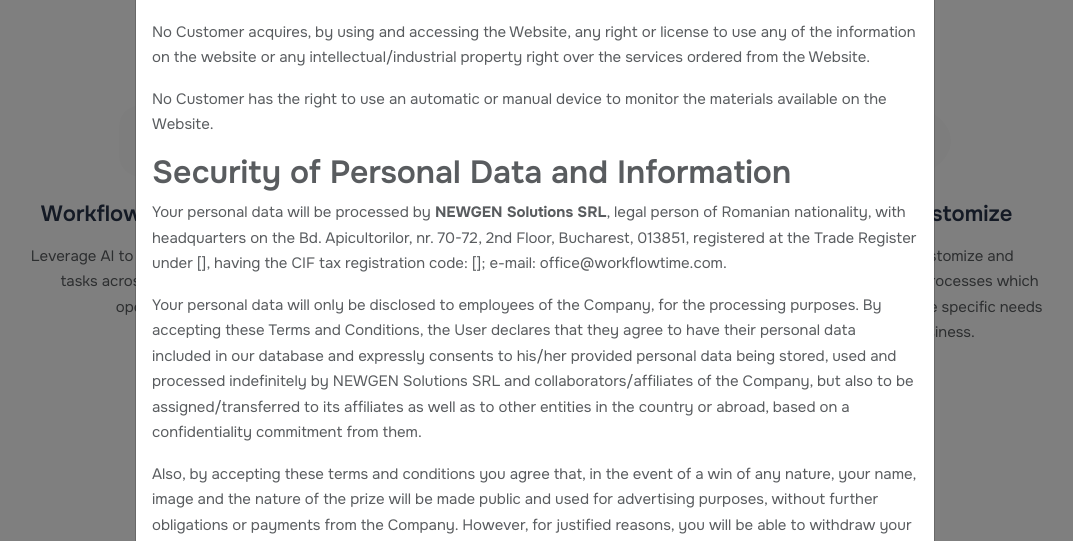
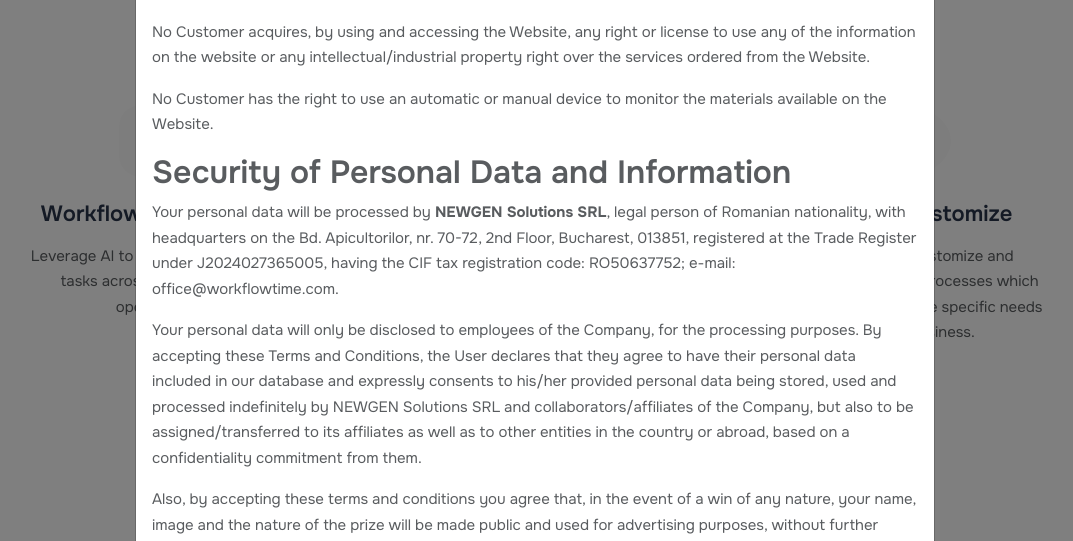
Before and after one commit to eduardragea/workflowtime, a Django app: page / in a window 1280 px wide, after a click on "Terms and Conditions". Shown: the part 1158-1699 px from the top of the page, without its empty margins (105-1178 px from the left). Run offline with Django 4.2, Linux system fonts and the light colour scheme; some libraries are stand-ins or nearby versions.

Commit message:
Update financial data and positions.

```diff
--- a/Django/Landing/templates/partials/cookie_policy_content.html
+++ b/Django/Landing/templates/partials/cookie_policy_content.html
@@ -8,7 +8,7 @@
     <h2>Who are we?</h2>
     <p><strong>NEWGEN Solutions SRL</strong> owns and manages the domain <strong>workflowtime.com</strong> (hereinafter referred to as the website) with the following identification and contact data:</p>
     <ul>
-        <li>Legal and fiscal identification data: registration with the Trade Register under the number []</li>
+        <li>Legal and fiscal identification data: registration with the Trade Register under the number J2024027365005</li>
         <li>Address: Bd. Apicultorilor nr. 70-72, 2nd Floor, Bucharest, 013851</li>
         <li>Contact data: <a href="mailto:office@workflowtime.com">office@workflowtime.com</a></li>
     </ul>
--- a/Django/Landing/templates/partials/terms_content.html
+++ b/Django/Landing/templates/partials/terms_content.html
@@ -5,7 +5,7 @@
     <p>Thank you for accessing the website <strong>workflowtime.com</strong>, hereinafter referred to as the ‘Website’ page.</p>
 
     <h2>Basic Rules</h2>
-    <p><strong>WorkflowTIme</strong> is the legal domain name of <strong>NEWGEN Solutions SRL</strong>, legal entity of Romanian nationality, with headquarters at Bd. Apicultorilor, nr. 70-72, 2nd Floor, Bucharest, 013851, registered at the Trade Register under [], having the CIF tax registration code: []. The Website you have accessed is a free website that provides information and services subject to these terms and conditions. You have no right to interfere with the operation of our Website or to take any intervention measures on our computer equipment, for any reasons and regardless of the obtained result.</p>
+    <p><strong>WorkflowTIme</strong> is the legal domain name of <strong>NEWGEN Solutions SRL</strong>, legal entity of Romanian nationality, with headquarters at Bd. Apicultorilor, nr. 70-72, 2nd Floor, Bucharest, 013851, registered at the Trade Register under J2024027365005, having the CIF tax registration code: RO50637752. The Website you have accessed is a free website that provides information and services subject to these terms and conditions. You have no right to interfere with the operation of our Website or to take any intervention measures on our computer equipment, for any reasons and regardless of the obtained result.</p>
 
     <p>In order to use this website, it is necessary to read and accept these terms and conditions in their entirety. The services that this website provides are reserved for people over 18 years of age or minors over 16 years of age who have parental consent to use the website.</p>
 
@@ -31,7 +31,7 @@
     <p>No Customer has the right to use an automatic or manual device to monitor the materials available on the Website.</p>
 
     <h2>Security of Personal Data and Information</h2>
-    <p>Your personal data will be processed by <strong>NEWGEN Solutions SRL</strong>, legal person of Romanian nationality, with headquarters on the Bd. Apicultorilor, nr. 70-72, 2nd Floor, Bucharest, 013851, registered at the Trade Register under [], having the CIF tax registration code: []; e-mail: office@workflowtime.com.</p>
+    <p>Your personal data will be processed by <strong>NEWGEN Solutions SRL</strong>, legal person of Romanian nationality, with headquarters on the Bd. Apicultorilor, nr. 70-72, 2nd Floor, Bucharest, 013851, registered at the Trade Register under J2024027365005, having the CIF tax registration code: RO50637752; e-mail: office@workflowtime.com.</p>
 
     <p>Your personal data will only be disclosed to employees of the Company, for the processing purposes. By accepting these Terms and Conditions, the User declares that they agree to have their personal data included in our database and expressly consents to his/her provided personal data being stored, used and processed indefinitely by NEWGEN Solutions SRL and collaborators/affiliates of the Company, but also to be assigned/transferred to its affiliates as well as to other entities in the country or abroad, based on a confidentiality commitment from them.</p>
 
```
Also changed, not shown: Django/Landing/db.sqlite3, Django/Landing/locale/en/LC_MESSAGES/django.po, Django/Landing/locale/ro/LC_MESSAGES/django.po.
